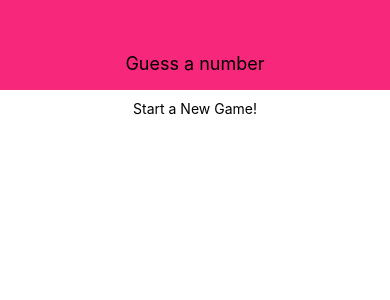
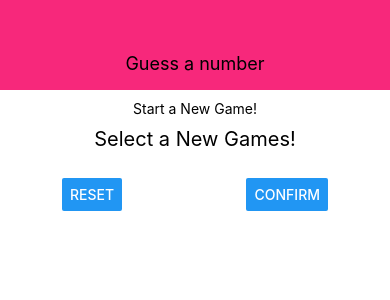
Before and after one commit to adclleva/Learning-React-Native-2-Course-Guessing-Number-App, a React Native app: screen / in a window 390 px wide. Shown: the top 300 px of the page. Built offline with nearby package versions, Linux system fonts and the light colour scheme.

Commit message:
Implemented the general layout

```diff
--- a/screens/StartGameScreen.js
+++ b/screens/StartGameScreen.js
@@ -1,11 +1,18 @@
 import React from "react";
-import { View, Text, StyleSheet } from "react-native";
-import Header from "../components/Header";
+import { View, Text, StyleSheet, TextInput, Button } from "react-native";
 
 const StartGameScreen = (props) => {
   return (
     <View style={styles.screen}>
       <Text>Start a New Game!</Text>
+      <View style={styles.inputContainer}>
+        <Text style={styles.title}>Select a New Games!</Text>
+        <TextInput />
+        <View style={styles.buttonContainer}>
+          <Button title="Reset" onPress={() => {}} />
+          <Button title="Confirm" onPress={() => {}} />
+        </View>
+      </View>
     </View>
   );
 };
@@ -16,6 +23,21 @@ const styles = StyleSheet.create({
     padding: 10,
     alignItems: "center",
   },
+  title: {
+    fontSize: 20,
+    marginVertical: 10,
+  },
+  inputContainer: {
+    width: 300,
+    maxWidth: "80%",
+    alignItems: "center",
+  },
+  buttonContainer: {
+    flexDirection: "row",
+    width: "100%",
+    justifyContent: "space-between",
+    paddingHorizontal: 15,
+  },
 });
 
 export default StartGameScreen;
```
